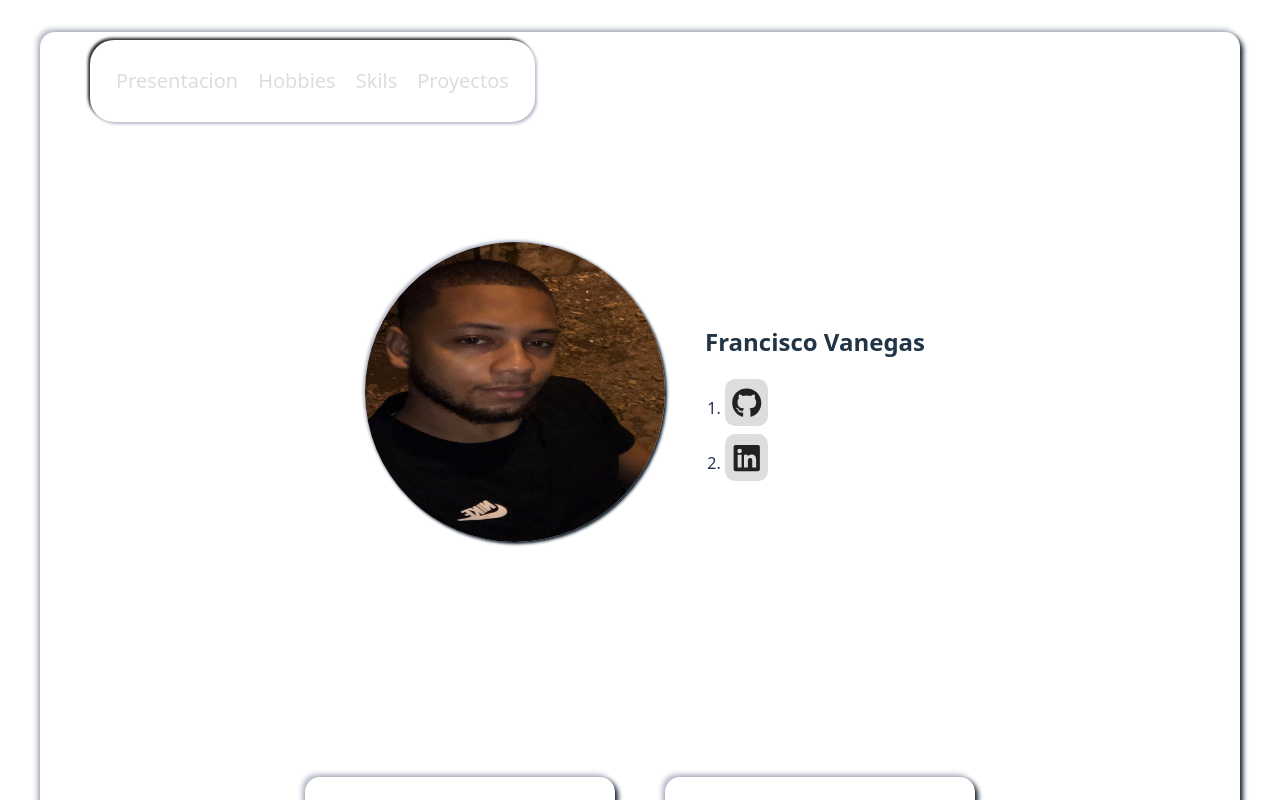
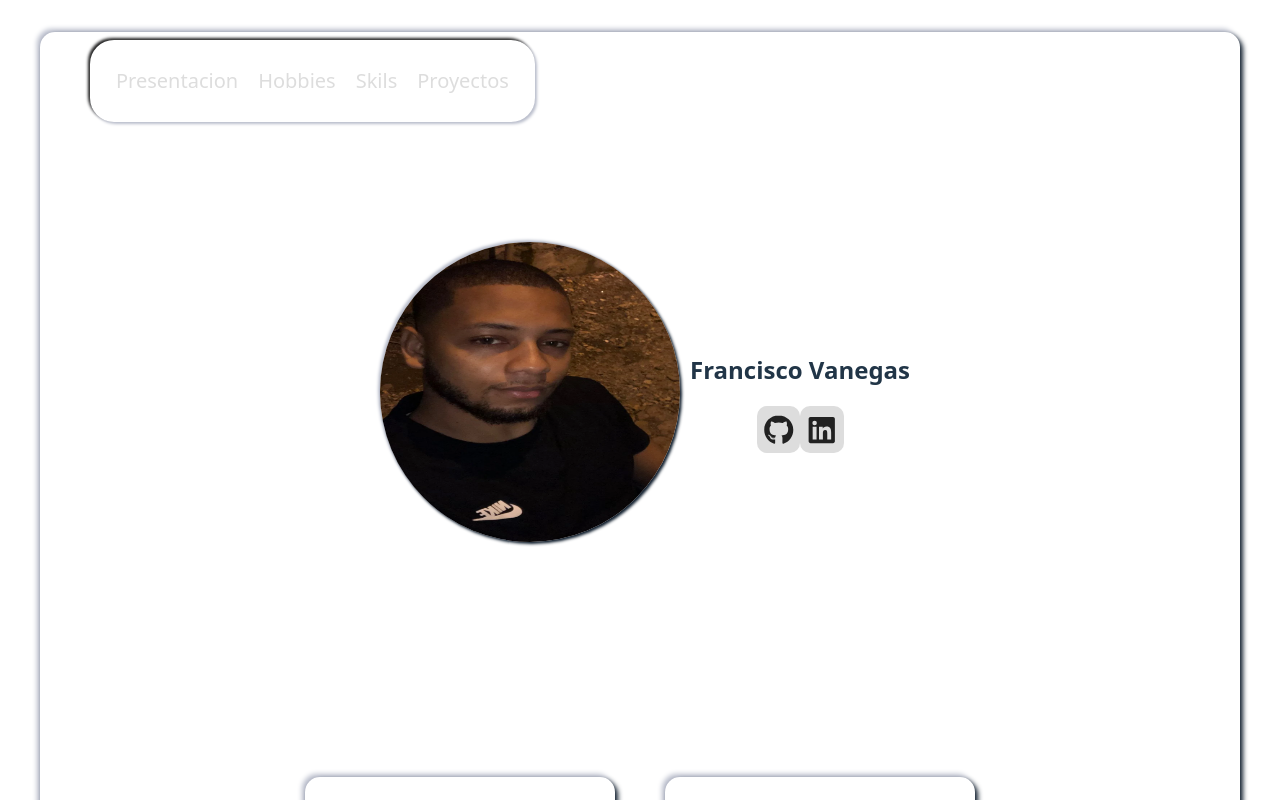
Before and after one commit to FranciscoDJVI/Portafolio, a React (Vite) app in the folder portafolio/: page / in a window 1280 px wide. Shown: the top 800 px of the page. Built offline with nearby package versions, Linux system fonts and the light colour scheme.

Commit message:
fix: change ol for aside

```diff
--- a/portafolio/src/components/Avatar.jsx
+++ b/portafolio/src/components/Avatar.jsx
@@ -15,13 +15,12 @@ function Avatar() {
         src={avatar}
         alt="Avatar"
       ></motion.img>
-      <motion.ol
+      <motion.aside
         initial={{ opacity: 0, y: -20 }}
         animate={{ opacity: 1, y: 0 }}
         transition={{ duration: 0.5, ease: "easeOut" }}
       >
         <h2>Francisco Vanegas</h2>
-        <li>
         <a
           href="https://github.com/FranciscoDJVI"
           target="_blank"
@@ -30,8 +29,6 @@ function Avatar() {
         >
           <FontAwesomeIcon icon={faGithub} />
         </a>
-        </li>
-        <li>
         <a
           href="https://www.linkedin.com/in/francisco-vanegas-134522229"
           target="_blank"
@@ -40,8 +37,7 @@ function Avatar() {
         >
           <FontAwesomeIcon icon={faLinkedin} />
         </a>
-        </li>
-      </motion.ol>
+      </motion.aside>
     </div>
   );
 }
```
Lines whose indentation alone changed are shown as unchanged.
